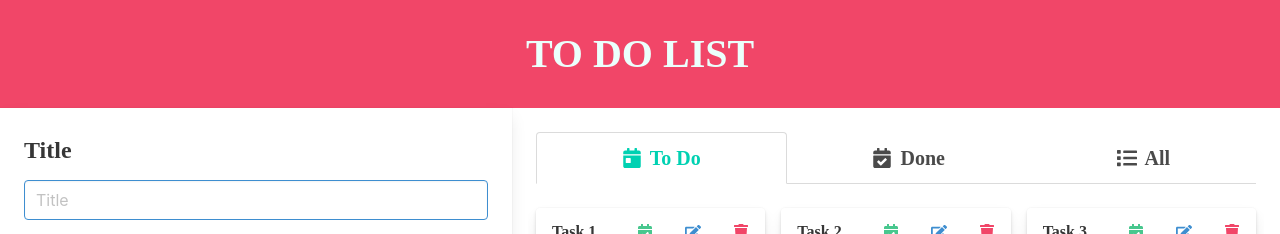
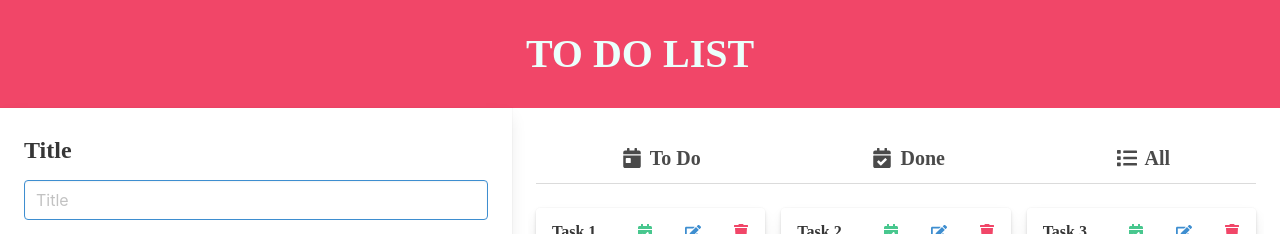
Before and after one commit to phuc1nguyen/react-to-do-list, a React (Vite) app: page / in a window 1280 px wide. Shown: the top 234 px of the page. Built offline with nearby package versions, Linux system fonts and the light colour scheme; a web font is replaced by a local one.

Commit message:
Create task, move tasks to context

```diff
--- a/src/App.jsx
+++ b/src/App.jsx
@@ -1,15 +1,26 @@
+import { BrowserRouter as Router, Routes, Route } from 'react-router-dom';
 import Header from './components/templates/Header';
 import Footer from './components/templates/Footer';
 import Home from './pages/Home';
+import NotFound from './pages/404';
+import { TaskProvider } from './context/TaskContext';
 
 export default function App() {
+
   return (
-    <div className="wrapper">
-      <Header />
-
-      <Home />
-
-      <Footer />
-    </div>
+    <TaskProvider>
+      <div className="wrapper">
+        <Router>
+          <Header />
+          <main className="main-content">
+            <Routes>
+              <Route path='/' exact element={<Home />} />
+              <Route path='/*' element={<NotFound />} />
+            </Routes>
+          </main>
+          <Footer />
+        </Router>
+      </div>
+    </TaskProvider>
   );
 }
--- a/src/components/tasks/TaskDisplay.jsx
+++ b/src/components/tasks/TaskDisplay.jsx
@@ -2,7 +2,6 @@ import TaskList from "./TaskList";
 import TaskStatusBar from "./TaskStatusBar";
 
 export default function TaskDisplay() {
-
   return (
     <>
       <TaskStatusBar />
--- a/src/components/tasks/TaskForm.jsx
+++ b/src/components/tasks/TaskForm.jsx
@@ -1,9 +1,13 @@
 import DatePicker from "react-widgets/DatePicker";
 import "react-widgets/styles.css";
+import { useContext } from "react";
+import TaskContext from "../../context/TaskContext";
 
 export default function TaskForm() {
+  const { handleChange, handleSubmit } = useContext(TaskContext);
+
   return (
-    <form className="my-form h-100">
+    <form className="my-form h-100" onSubmit={handleSubmit}>
       <div className="field">
         <label htmlFor="title" className="label">Title</label>
         <div className="control">
@@ -21,9 +25,12 @@ export default function TaskForm() {
       <div className="field">
         <label htmlFor="datetime" className="label">Deadline</label>
         <div className="control flex space-x-2 w-full">
+          <input type="hidden" id="datetime" />
           <DatePicker
+            onChange={handleChange}
             defaultValue={new Date()}
-            valueFormat={{ dateStyle: "medium" }}
+            valueEditFormat={{ dateStyle: "long" }}
+            includeTime
           />
         </div>
       </div>
@@ -42,7 +49,7 @@ export default function TaskForm() {
 
       <div className="form-btns control w-100 is-flex is-justify-content-space-between">
         <button type="button" className="button is-danger">CLEAR</button>
-        <button type="button" className="button is-primary">CREATE</button>
+        <button type="submit" className="button is-primary">CREATE</button>
       </div>
     </form>
   );
--- a/src/components/tasks/TaskList.jsx
+++ b/src/components/tasks/TaskList.jsx
@@ -1,88 +1,9 @@
+import { useContext } from "react";
+import TaskContext from "../../context/TaskContext";
 import TaskItem from "./TaskItem";
 
 export default function TaskList() {
-  const tasks = [
-    {
-      id: 1,
-      title: "Task 1",
-      description: "This is a sample to do task",
-      deadline: "Jul 22, 2022",
-      priority: "low",
-      done: false,
-    },
-    {
-      id: 2,
-      title: "Task 2",
-      description: "This is a sample to do task but this particular one has significantly more text to check if the card container can scale beyond infinity",
-      deadline: "Jul 21, 2022",
-      priority: "medium",
-      done: false,
-    },
-    {
-      id: 3,
-      title: "Task 3",
-      description: "This is a sample to do task",
-      deadline: "Jul 21, 2022",
-      priority: "low",
-      done: false,
-    },
-    {
-      id: 4,
-      title: "Task 4",
-      description: "This is a sample to do task",
-      deadline: "Jul 21, 2022",
-      priority: "low",
-      done: false,
-    },
-    {
-      id: 5,
-      title: "Task 4",
-      description: "This is a sample to do task",
-      deadline: "Jul 21, 2022",
-      priority: "low",
-      done: false,
-    },
-    {
-      id: 6,
-      title: "Task 4",
-      description: "This is a sample to do task",
-      deadline: "Jul 21, 2022",
-      priority: "low",
-      done: false,
-    },
-    {
-      id: 7,
-      title: "Task 4",
-      description: "This is a sample to do task",
-      deadline: "Jul 21, 2022",
-      priority: "low",
-      done: false,
-    },
-    {
-      id: 8,
-      title: "Task 4",
-      description: "This is a sample to do task",
-      deadline: "Jul 21, 2022",
-      priority: "low",
-      done: false,
-    },
-    {
-      id: 9,
-      title: "Task 4",
-      description: "This is a sample to do task",
-      deadline: "Jul 21, 2022",
-      priority: "low",
-      done: false,
-    },
-    {
-      id: 10,
-      title: "Task 4",
-      description: "This is a sample to do task",
-      deadline: "Jul 21, 2022",
-      priority: "low",
-      done: false,
-    },
-  ];
+  const { tasks } = useContext(TaskContext);
 
   return (
     <div className="columns is-variable is-2 is-flex-wrap-wrap" style={{overflowY: 'scroll', maxHeight: '40rem'}}>
--- a/src/components/tasks/TaskStatusBar.jsx
+++ b/src/components/tasks/TaskStatusBar.jsx
@@ -1,4 +1,5 @@
 import { FaList, FaCalendarCheck, FaCalendarDay } from "react-icons/fa";
+import TaskStatusTab from './TaskStatusTab';
 
 export default function TaskStatusBar() {
   const iconSpacing = {
@@ -8,7 +9,7 @@ export default function TaskStatusBar() {
   return (
     <div className="tabs is-fullwidth is-boxed is-medium">
       <ul className="task-status">
-        <li className="task-status-item is-active">
+        {/* <li className="task-status-item is-active">
           <a className="has-text-weight-bold">
             <FaCalendarDay style={iconSpacing} />
             <span className="is-hidden-touch">To Do</span>
@@ -25,7 +26,16 @@ export default function TaskStatusBar() {
             <FaList style={iconSpacing} />
             <span className="is-hidden-touch">All</span>
           </a>
-        </li>
+        </li> */}
+        <TaskStatusTab name='To Do'>
+          <FaCalendarDay style={iconSpacing} />
+        </TaskStatusTab>
+        <TaskStatusTab name='Done'>
+          <FaCalendarCheck style={iconSpacing} />
+        </TaskStatusTab>
+        <TaskStatusTab name='All'>
+          <FaList style={iconSpacing} />
+        </TaskStatusTab>
       </ul>
     </div>
   );
--- /dev/null
+++ b/src/components/tasks/TaskStatusTab.jsx
@@ -0,0 +1,10 @@
+export default function TaskStatusTab(props) {
+  return (
+    <li className="task-status-item">
+      <a className="has-text-weight-bold">
+        {props.children}
+        <span className="is-hidden-touch">{props.name}</span>
+      </a>
+    </li>
+  );
+}
--- /dev/null
+++ b/src/context/TaskContext.jsx
@@ -0,0 +1,147 @@
+import { createContext, useState } from "react";
+import { v4 as uuidv4 } from 'uuid';
+
+const TaskContext = createContext();
+
+export function TaskProvider(props) {
+  const initialTasks = [
+    {
+      id: 1,
+      title: "Task 1",
+      description: "This is a sample to do task",
+      deadline: "Jul 22, 2022",
+      priority: "low",
+      done: false,
+    },
+    {
+      id: 2,
+      title: "Task 2",
+      description: "This is a sample to do task but this particular one has significantly more text to check if the card container can scale beyond infinity",
+      deadline: "Jul 21, 2022",
+      priority: "medium",
+      done: false,
+    },
+    {
+      id: 3,
+      title: "Task 3",
+      description: "This is a sample to do task",
+      deadline: "Jul 21, 2022",
+      priority: "low",
+      done: false,
+    },
+    {
+      id: 4,
+      title: "Task 4",
+      description: "This is a sample to do task",
+      deadline: "Jul 21, 2022",
+      priority: "low",
+      done: false,
+    },
+    {
+      id: 5,
+      title: "Task 4",
+      description: "This is a sample to do task",
+      deadline: "Jul 21, 2022",
+      priority: "low",
+      done: false,
+    },
+    {
+      id: 6,
+      title: "Task 4",
+      description: "This is a sample to do task",
+      deadline: "Jul 21, 2022",
+      priority: "low",
+      done: false,
+    },
+    {
+      id: 7,
+      title: "Task 4",
+      description: "This is a sample to do task",
+      deadline: "Jul 21, 2022",
+      priority: "low",
+      done: false,
+    },
+    {
+      id: 8,
+      title: "Task 4",
+      description: "This is a sample to do task",
+      deadline: "Jul 21, 2022",
+      priority: "low",
+      done: false,
+    },
+    {
+      id: 9,
+      title: "Task 4",
+      description: "This is a sample to do task",
+      deadline: "Jul 21, 2022",
+      priority: "low",
+      done: false,
+    },
+    {
+      id: 10,
+      title: "Task 4",
+      description: "This is a sample to do task",
+      deadline: "Jul 21, 2022",
+      priority: "low",
+      done: false,
+    },
+  ];
+
+  const [tasks, setTasks] = useState(initialTasks);
+
+  const handleSubmit = (e) => {
+    e.preventDefault();
+
+    const title = document.getElementById('title').value;
+    if (title === '') {
+      alert('Please enter task title');
+      return;
+    }
+    const description = document.getElementById('description').value;
+    let datetime = document.getElementById('datetime').value;
+    if (datetime === '') {
+      datetime = (new Date()).toLocaleString();
+    }
+    let priority = parseInt(document.getElementById('priority').value);
+    if (priority === '3') {
+      priority = 'high';
+    } else if (priority === '2') {
+      priority = 'medium';
+    } else {
+      // if user don't pick or change the value of option before submitting
+      priority = 'low';
+    }
+
+    const newTask = {
+      id: uuidv4(),
+      title: title,
+      description: description,
+      deadline: datetime,
+      priority: priority,
+      done: false,
+    };
+
+    setTasks([
+      newTask,
+      ...tasks,
+    ]);
+  };
+
+  const handleChange = date => {
+    // get picked date from calendar to hidden input value
+    const datetime = document.getElementById('datetime');
+    datetime.value = date.toLocaleString();
+  };
+
+  return (
+    <TaskContext.Provider value={{
+      tasks,
+      handleSubmit,
+      handleChange,
+    }}>
+      {props.children}
+    </TaskContext.Provider>
+  );
+}
+
+export default TaskContext;
--- a/src/index.css
+++ b/src/index.css
@@ -47,3 +47,8 @@ a {
   /* color: #f14668; */
   color: #00d1b2;
 }
+
+sup {
+  font-size: 20px;
+  color: #f14668;
+}
--- a/src/pages/404.jsx
+++ b/src/pages/404.jsx
@@ -1,5 +1,3 @@
-import { Link } from "react-router-dom";
-
 export default function NotFound() {
   return (
     <h1>Page Not Found</h1>
--- a/src/pages/Home.jsx
+++ b/src/pages/Home.jsx
@@ -4,21 +4,23 @@ import TaskDisplay from '../components/tasks/TaskDisplay';
 import { FaPlus, FaTrashAlt } from 'react-icons/fa';
 
 export default function Home() {
-
   const handleScroll = () => {
+    // update two bottom buttons when scroll to bottom of the page
     const scrollEnd = (window.innerHeight + window.scrollY);
 
     if (scrollEnd >= document.body.offsetHeight) {
-      // Todo: add bottom: 5rem to styles
+      // Todo: add bottom: 5rem to styles -> useState()
       console.log('end of page');
     }
   };
 
-  const changeActiveStatus = e => {
+  const changeActiveTab = (e) => {
+    // update class is-active on task status tab, remove is-active class from <ul>
     const active = e.target.closest('.task-status').querySelector('.is-active');
-    active.classList.remove('is-active');
-    e.target.closest('.task-status-item').classList.add('is-active');
-    console.log('changed task status');
+    if (active) active.classList.remove('is-active');
+    // update class is-active on clicked <li>
+    const statusTab = e.target.closest('.task-status-item');
+    statusTab.classList.add('is-active');
   }
 
   const boxShadow = {
@@ -32,23 +34,22 @@ export default function Home() {
   };
 
   useEffect(() => {
-    const items = document.querySelectorAll('.task-status-item');
+    const tabs = document.querySelectorAll('.task-status-item');   // items = ['todo', 'done', 'all'];
 
     window.addEventListener('scroll', handleScroll);
-    items.forEach(el => {
-      el.addEventListener('click', changeActiveStatus);
+    tabs.forEach(tab => {
+      tab.addEventListener('click', changeActiveTab);
     });
 
     return () => {
       window.removeEventListener('scroll', handleScroll);
-      items.forEach(el => {
-        el.removeEventListener('click', changeActiveStatus);
+      tabs.forEach(tab => {
+        tab.removeEventListener('click', changeActiveTab);
       });
     };
   }, []);
 
   return (
-    <main className="main-content">
     <div className="tasks-wrapper w-100">
       <div className="columns m-0 h-100">
         <div className="column p-5 is-two-fifths is-hidden-touch" style={boxShadow}>
@@ -67,6 +68,5 @@ export default function Home() {
         <FaTrashAlt />
       </button>
     </div>
-    </main>
   );
 }
```
Lines whose indentation alone changed are shown as unchanged.
